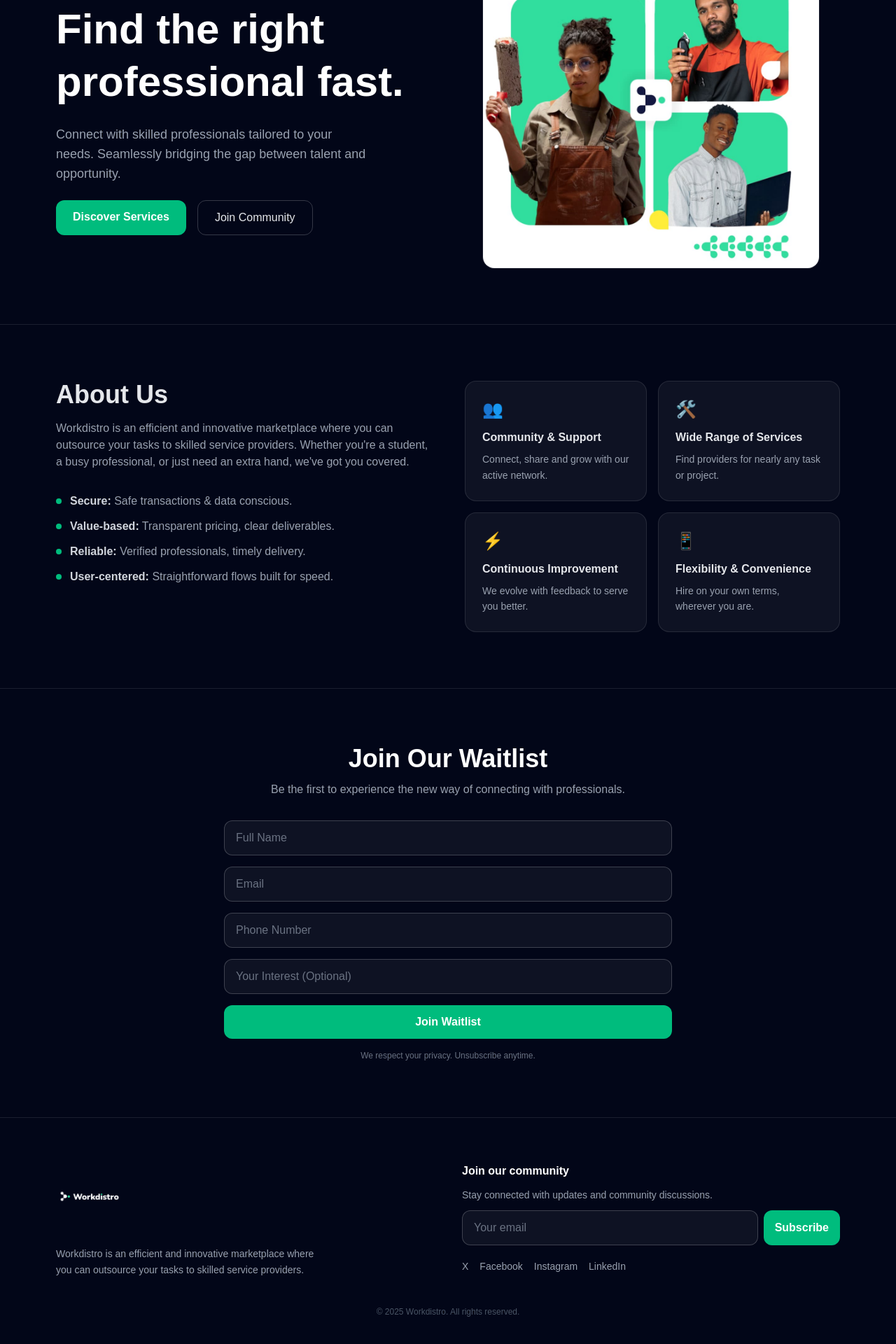
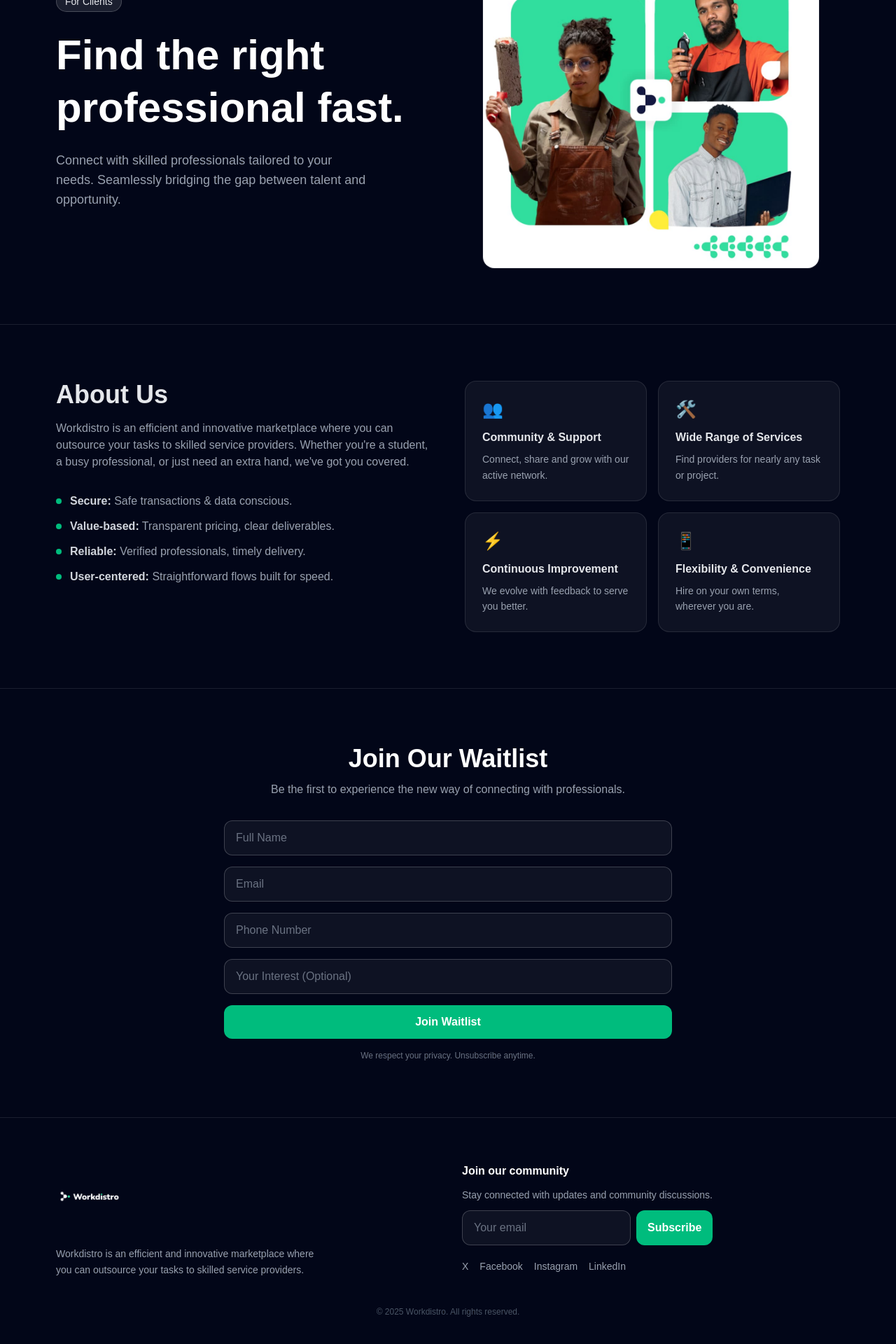
Before and after one commit to Litework-ng/workdistro-landing, a Next.js app: page / in a window 1280 px wide. Shown: the part 314-2234 px from the top of the page at 70% size. Built offline with nearby package versions, Linux system fonts and the light colour scheme.

Commit message:
hot fix for footer

```diff
--- a/src/app/page.tsx
+++ b/src/app/page.tsx
@@ -229,20 +229,7 @@
               <p className="text-base sm:text-lg text-gray-400 max-w-md">
                 {slides[index].text}
               </p>
-              <div className="flex gap-3 sm:gap-4 flex-wrap">
-                <a
-                  href="#waitlist"
-                  className="px-5 sm:px-6 py-3 rounded-xl bg-emerald-500 text-white font-semibold hover:bg-emerald-400 transition focus:outline-none focus-visible:ring-2 focus-visible:ring-emerald-400"
-                >
-                  {slides[index].primaryCta}
-                </a>
-                <Link
-                  href="https://chat.whatsapp.com/Hk5JXPsptxn1n4JX7Z9sIM"
-                  className="px-5 sm:px-6 py-3 rounded-xl border border-white/20 hover:border-emerald-400/70 transition focus:outline-none focus-visible:ring-2 focus-visible:ring-emerald-400"
-                >
-                  {slides[index].secondaryCta}
-                </Link>
-              </div>
+
             </motion.div>
           </AnimatePresence>
         </div>
@@ -517,7 +504,7 @@
               Stay connected with updates and community discussions.
             </p>
              <form
-              className="flex gap-2"
+              className="flex flex-col gap-2 sm:flex-row"
               onSubmit={async (e) => {
                 e.preventDefault();
                 setNewsletterLoading(true);
@@ -549,17 +536,17 @@
                 setNewsletterLoading(false);
               }}
             >
-              <input
+               <input
                 id="footer-email"
                 type="email"
                 placeholder="Your email"
                 required
-                className="flex-1 px-4 py-3 rounded-xl bg-white/5 border border-white/20 placeholder:text-gray-500 focus:outline-none focus-visible:ring-2 focus-visible:ring-emerald-400"
+                className="w-full sm:w-auto px-4 py-3 rounded-xl bg-white/5 border border-white/20 placeholder:text-gray-500 focus:outline-none focus-visible:ring-2 focus-visible:ring-emerald-400"
               />
               <button
                 type="submit"
                 disabled={newsletterLoading}
-                className={`px-4 py-3 rounded-xl font-semibold transition focus:outline-none focus-visible:ring-2 focus-visible:ring-emerald-400 ${
+                className={`w-full sm:w-auto px-4 py-3 rounded-xl font-semibold transition focus:outline-none focus-visible:ring-2 focus-visible:ring-emerald-400 ${
                   newsletterLoading
                     ? "bg-emerald-400/60 text-white cursor-not-allowed"
                     : "bg-emerald-500 hover:bg-emerald-400 text-white"
```
